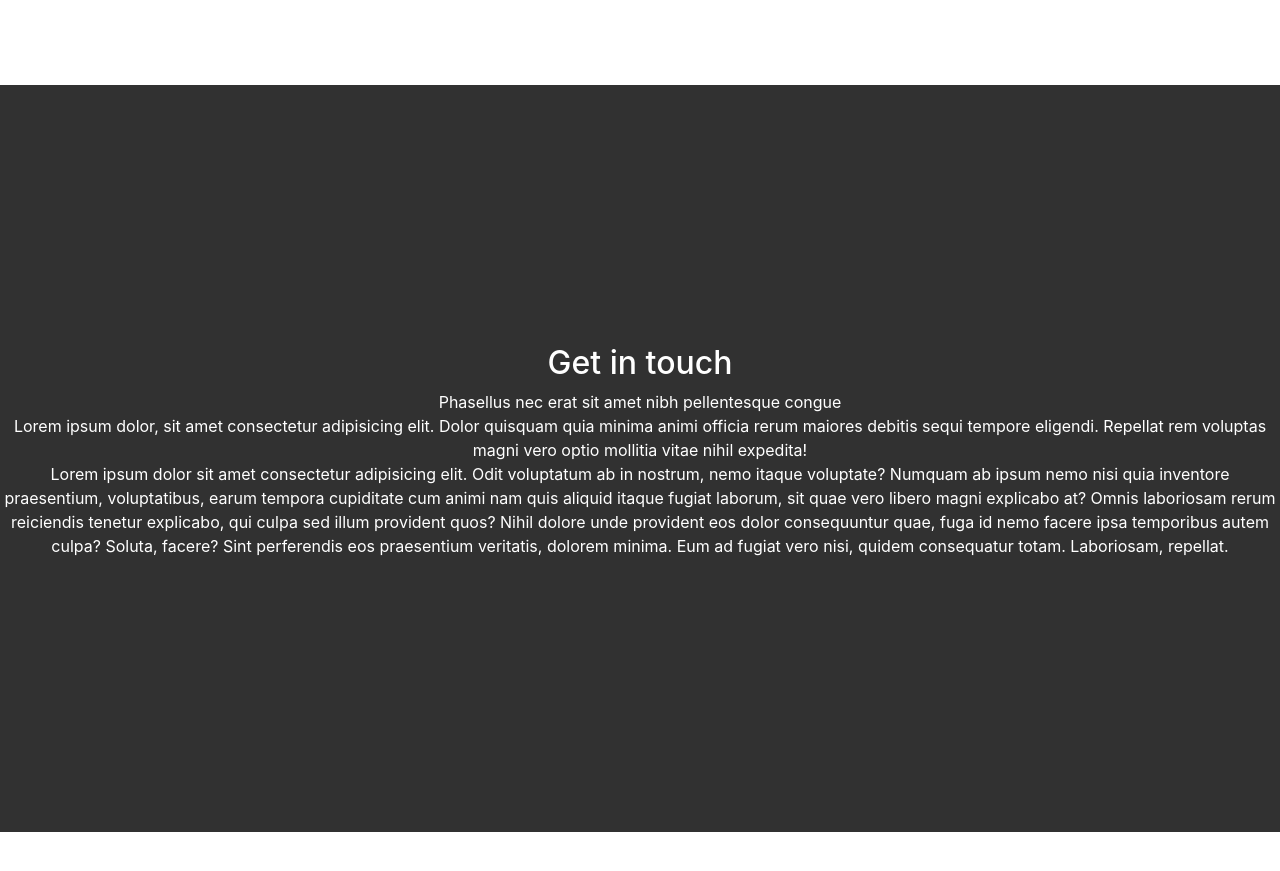
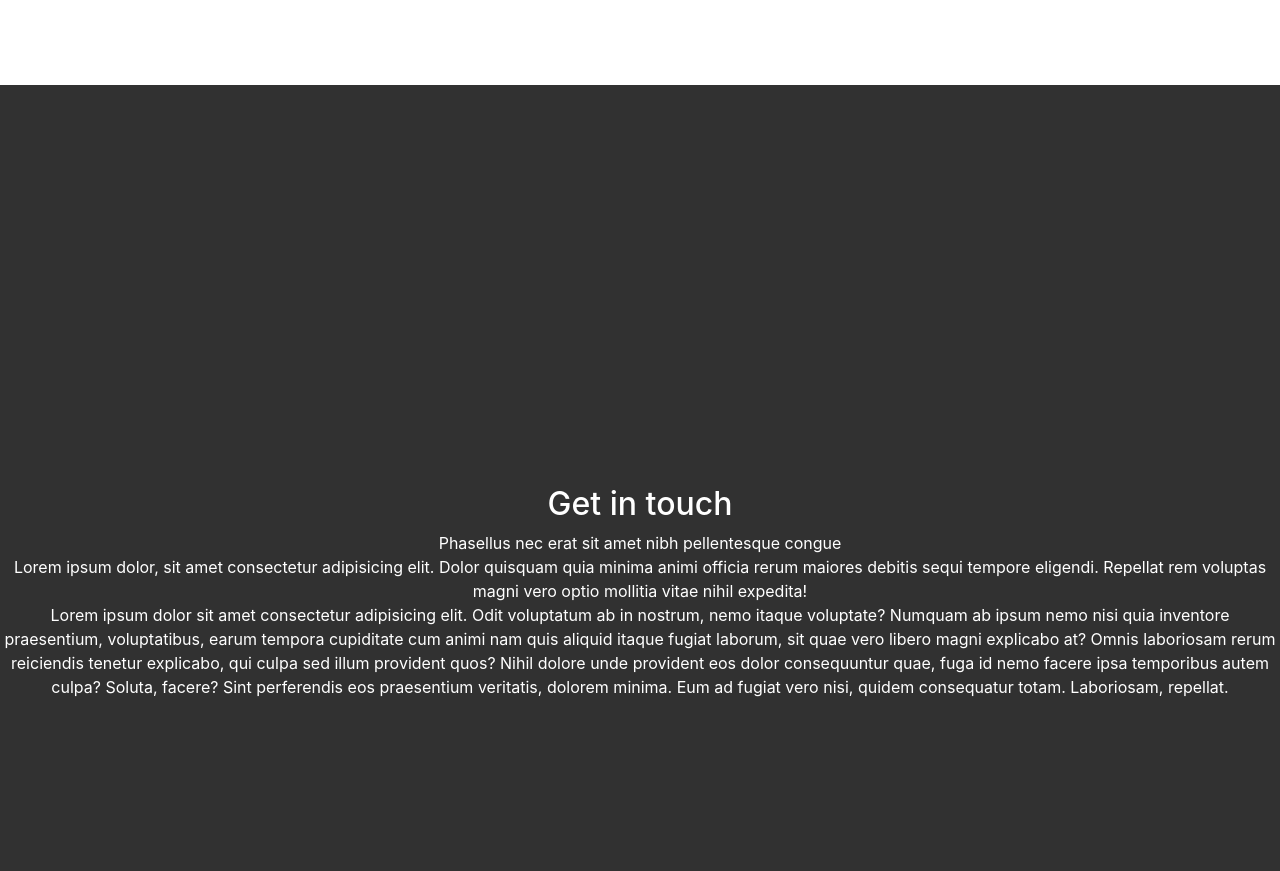
Before and after one commit to mody100000/Landpage, a plain HTML site: page index.html in a window 1280 px wide. Shown: the part 2224-3095 px from the top of the page. Before the commit the page ends 3056 px from the top, so only its background shows below. Drawn offline with nearby package versions, Linux system fonts and the light colour scheme.

Commit message:
Update styles.css

```diff
--- a/css/styles.css
+++ b/css/styles.css
@@ -128,5 +128,5 @@ a:hover {
   background-color: rgba(0, 0, 0, 0.808);
   color: white;
   text-align: center;
-  padding: 20.2% 0%;
+  padding: 400px 0px;
 }
```
